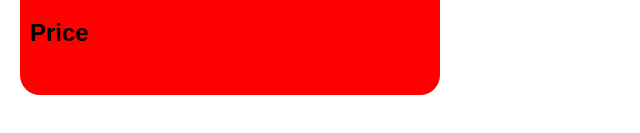
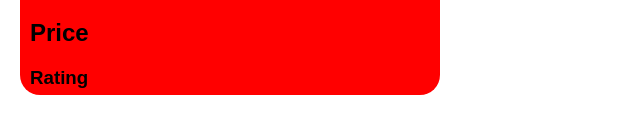
Before and after one commit to akashmemail/gitTest28, a plain HTML site: page index.html in a window 1280 px wide. Shown: the part 345-478 px from the top of the page, 0-640 px from the left. Drawn offline with Linux system fonts and the light colour scheme.

Commit message:
i added h3 tag

```diff
--- a/index.html
+++ b/index.html
@@ -7,13 +7,18 @@
     <link rel="stylesheet" href="style.css" />
   </head>
   <body>
-    <div class="card" id="carded">
+    <div
+      class="card"
+      id="carded
+    "
+    >
       <img
         src="https://images.pexels.com/photos/8551692/pexels-photo-8551692.jpeg?_gl=1*1sw79oj*_ga*MTA3MjQ1NzQyMC4xNzQ3MTUyMzg4*_ga_8JE65Q40S6*czE3NzQ3MDY2ODIkbzIwMCRnMSR0MTc3NDcwNjczNiRqNiRsMCRoMA.."
         alt=""
       />
       <h1>name</h1>
       <h2>price</h2>
+      <h3>rating</h3>
     </div>
     <script src="index.js"></script>
   </body>
```
